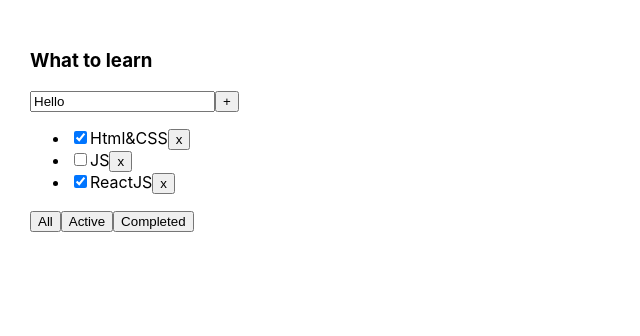
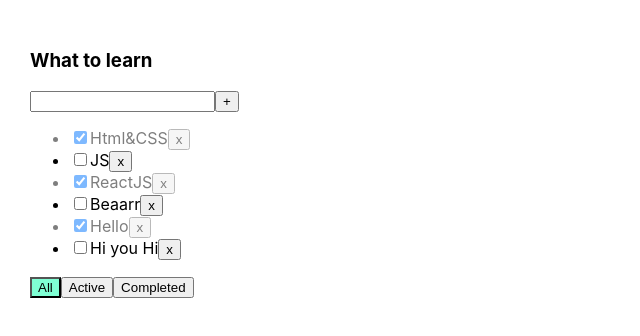
Before and after one commit to Dimkysy/todolist-repeat, a React (Create React App) app: page / in a window 1280 px wide. Shown: the top 336 px of the page, without its empty margins (0-640 px from the left). Built offline with nearby package versions, Linux system fonts and the light colour scheme.

Commit message:
repeat lesson foor

```diff
--- a/src/App.css
+++ b/src/App.css
@@ -6,3 +6,18 @@
 .App > div {
   margin-right: 50px;
 }
+.error {
+  border:red 1px solid;
+}
+
+.error-message {
+  color: red;
+}
+
+.active-filter {
+  background-color: aquamarine;
+}
+
+.is-done {
+  opacity: 0.5;
+}
--- a/src/App.tsx
+++ b/src/App.tsx
@@ -8,18 +8,21 @@ export type FilterValuesType = "all" | "active" | "complited"
 
 function App() {
 
-    let [task, setTask] = useState([
+    let [tasks, setTask] = useState([
         {id: v1(), title: "Html&CSS", isDone: true},
         {id: v1(), title: "JS", isDone: false},
-        {id: v1(), title: "ReactJS", isDone: true}
+        {id: v1(), title: "ReactJS", isDone: true},
+        {id: v1(), title: "Beaarr", isDone: false},
+        {id: v1(), title: "Hello", isDone: true},
+        {id: v1(), title: "Hi you Hi", isDone: false},
     ])
 
     let [filter, setFilter] = useState<FilterValuesType>("all")
-    let taskForTodolist = task
+    let taskForTodolist = tasks
 
 
     function removeTask(id:string) {
-        let newTask = task.filter(t => t.id !== id)
+        let newTask = tasks.filter(t => t.id !== id)
         setTask(newTask)
     }
 
@@ -30,19 +33,28 @@ function App() {
             title:title,
             isDone:false,
         }
-        setTask([newTask, ...task])
+        setTask([newTask, ...tasks])
 
     }
 
     if (filter === "active") {
-        taskForTodolist = task.filter(t => t.isDone == false )
+        taskForTodolist = tasks.filter(t => t.isDone == false )
     }
     if (filter === "complited") {
-        taskForTodolist = task.filter(t => t.isDone == true)
+        taskForTodolist = tasks.filter(t => t.isDone == true)
     }
     function filteredTask(filter:FilterValuesType) {
         setFilter(filter)
     }
+
+    function changeTaskStatus(id:string, isDone:boolean) {
+        let task = tasks.find(t => t.id === id)
+        if(task) {
+            task.isDone = isDone
+            setTask([...tasks])
+        }
+    }
+
 
     return (
         <div className="App">
@@ -51,6 +63,8 @@ function App() {
                       removeTask = {removeTask}
                       filteredTask = {filteredTask}
                       addTask = {addTask}
+                      changeTaskStatus = {changeTaskStatus}
+                      filter = {filter}
             />
         </div>
     );
--- a/src/Todolist.tsx
+++ b/src/Todolist.tsx
@@ -10,18 +10,26 @@ type propsTask = {
 type propsTodolist = {
     title:string
     task:Array<propsTask>
+    filter:FilterValuesType
     removeTask:(id:string) => void
     filteredTask:(filter:FilterValuesType) => void
     addTask:(title:string) => void
+    changeTaskStatus:(id:string, isDone:boolean) => void
 }
 
 
 function Todolist(props:propsTodolist) {
-    let [title, setTitle] = useState("Hello")
+    let [title, setTitle] = useState("")
+    const [error, setError] = useState<string | null>(null)
 
     const addTask = () => {
-        props.addTask(title)
-        setTitle("")
+        if(title.trim() !== "") {
+            props.addTask(title.trim())
+            setTitle("")
+        }
+        else {
+            setError("Title is required")
+        }
     }
 
     const onChangeHandler = (event:ChangeEvent<HTMLInputElement>) => {
@@ -29,6 +37,7 @@ function Todolist(props:propsTodolist) {
     }
     // @ts-ignore
     const onKeyPressHandler = (event:KeyboardEvent<HTMLInputElement>) => {
+        setError(null)
         if (event.key === "Enter") {
             addTask()
         }
@@ -43,23 +52,33 @@ function Todolist(props:propsTodolist) {
                        onKeyPress={onKeyPressHandler}
                 />
                 <button onClick={addTask}>+</button>
+                {error && <div className={"error-message"}>{error}</div>}
             </div>
 
             <ul>
                 {props.task.map((t) => {
+                    const onClickHandler = () => {props.removeTask(t.id)}
+                    const onChangeHandler = (e:ChangeEvent<HTMLInputElement>) => {
+                        let newIsDoneValue = e.currentTarget.checked
+                        props.changeTaskStatus(t.id, newIsDoneValue)
+                    }
+
                     return (
-                        <li key={t.id}>
-                            <input type="checkbox" checked={t.isDone}/>
-                            <span>{t.title}</span><button onClick={() => props.removeTask(t.id)}>x</button>
+                        <li key={t.id} className={t.isDone ?"is-done": ""}>
+                            <input type="checkbox" checked={t.isDone} onChange={onChangeHandler}/>
+                            <span>{t.title}</span><button onClick={onClickHandler}>x</button>
                         </li>
                     )
                 })}
             </ul>
 
             <div>
-                <button onClick={()=> props.filteredTask("all")} >All</button>
-                <button onClick={()=> props.filteredTask("active")}>Active</button>
-                <button onClick={()=> props.filteredTask("complited")}>Completed</button>
+                <button className={props.filter === "all" ? "active-filter" : ""}
+                    onClick={()=> props.filteredTask("all")} >All</button>
+                <button className={props.filter === "active" ? "active-filter" : ""}
+                    onClick={()=> props.filteredTask("active")}>Active</button>
+                <button className={props.filter === "complited" ? "active-filter" : ""}
+                    onClick={()=> props.filteredTask("complited")}>Completed</button>
             </div>
         </div>
     )
```
